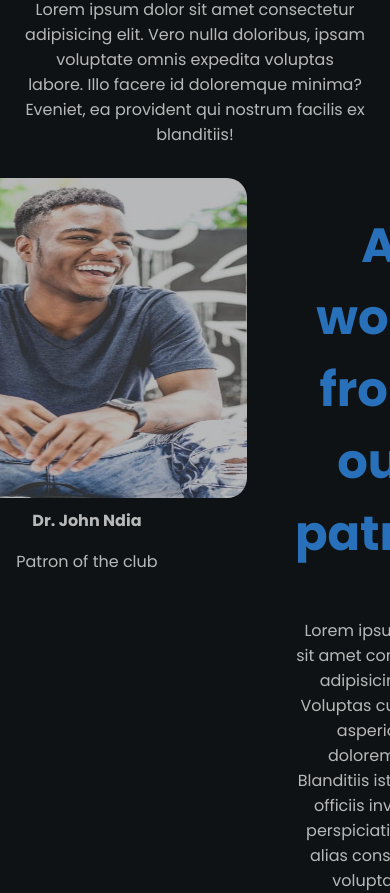
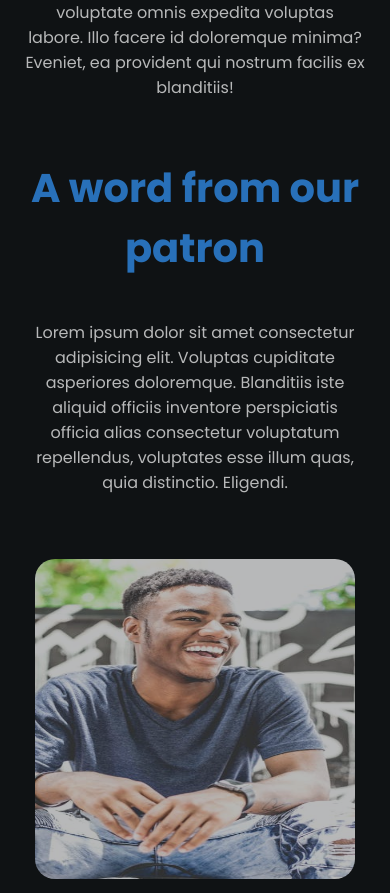
Before and after one commit to JAS-D98/MUTC_Website_t2give, a React (Vite) app: page /Leadership in a window 390 px wide. Shown: the part 1223-2116 px from the top of the page. Built offline with nearby package versions, Linux system fonts and the light colour scheme.

Commit message:
make leadership section page responsive

```diff
--- a/src/Pages/Leadership/Leadership.css
+++ b/src/Pages/Leadership/Leadership.css
@@ -37,7 +37,6 @@
     margin-bottom: 2%;
 }
 .leaders_container{
-    /* background: var(--primary_color); */
     width: 100%;
     min-height: 90vh;
     display: flex;
@@ -45,3 +44,19 @@
     gap: 2em;
     justify-content: center;
 }
+
+@media(max-width:47.8em){
+    .patron_title h1{
+        font-size: 2em;
+    }
+    .leadership h1{
+        font-size: 2.5em;
+    }
+}
+@media(max-width:43.5em){
+    .patron{
+        flex-direction: column-reverse;
+        justify-content: center;
+        align-items: center;
+    }
+}
```
